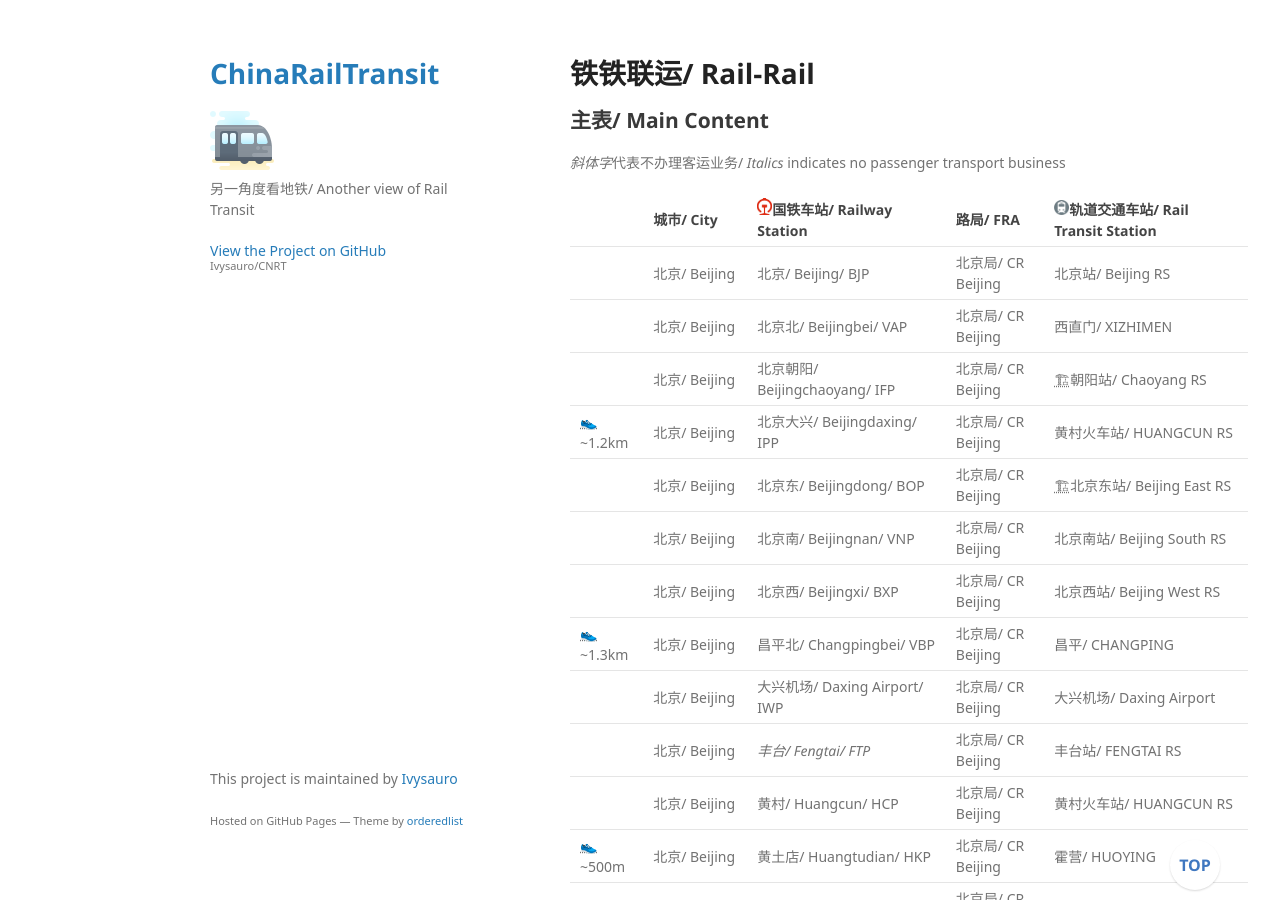
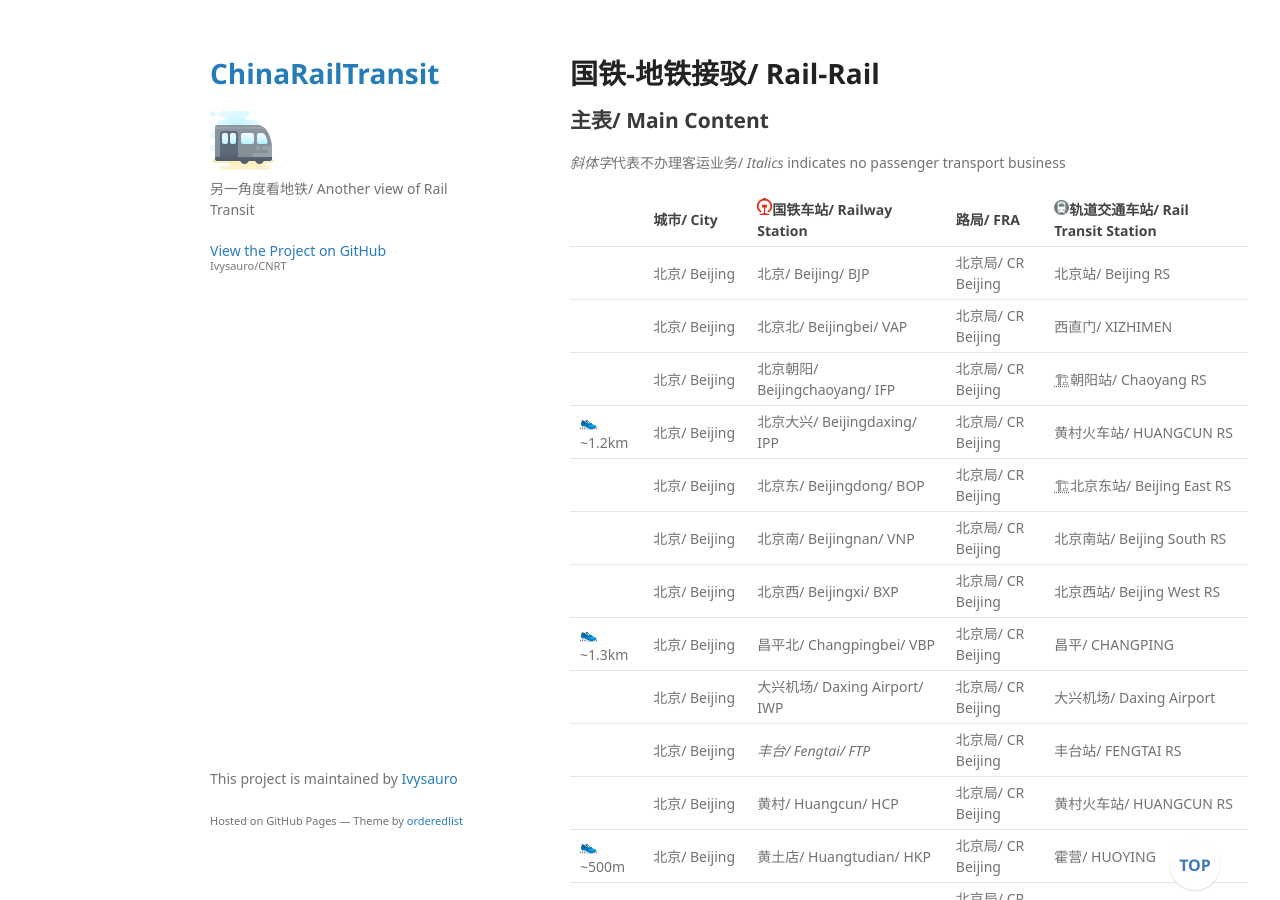
Before and after one commit to Ivysauro/CNRT, a Jekyll site: the page built from data/Rail-Rail.md, in a window 1280 px wide and 900 px high. Built offline with Jekyll 4.4.1, drawn with Linux system fonts in a browser that asks for light colours; some web fonts are replaced; our own code applies the rules of GitHub Pages for plain Markdown files; a script that is not in the unit is left out.

Commit message:
🍉更名

```diff
--- a/data/Rail-Rail.md
+++ b/data/Rail-Rail.md
@@ -1,4 +1,4 @@
-# 铁铁联运/ Rail-Rail
+# 国铁-地铁接驳/ Rail-Rail
 
 ## 主表/ Main Content
 
```
